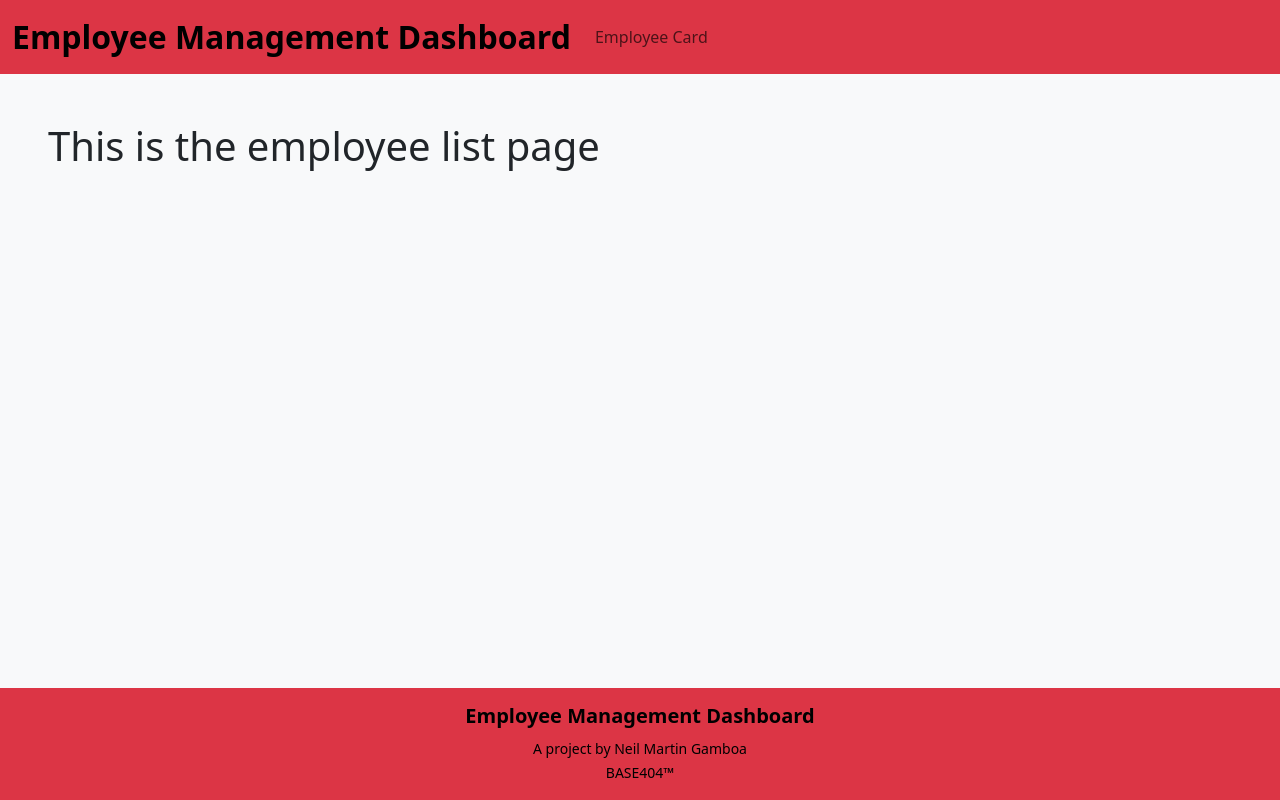
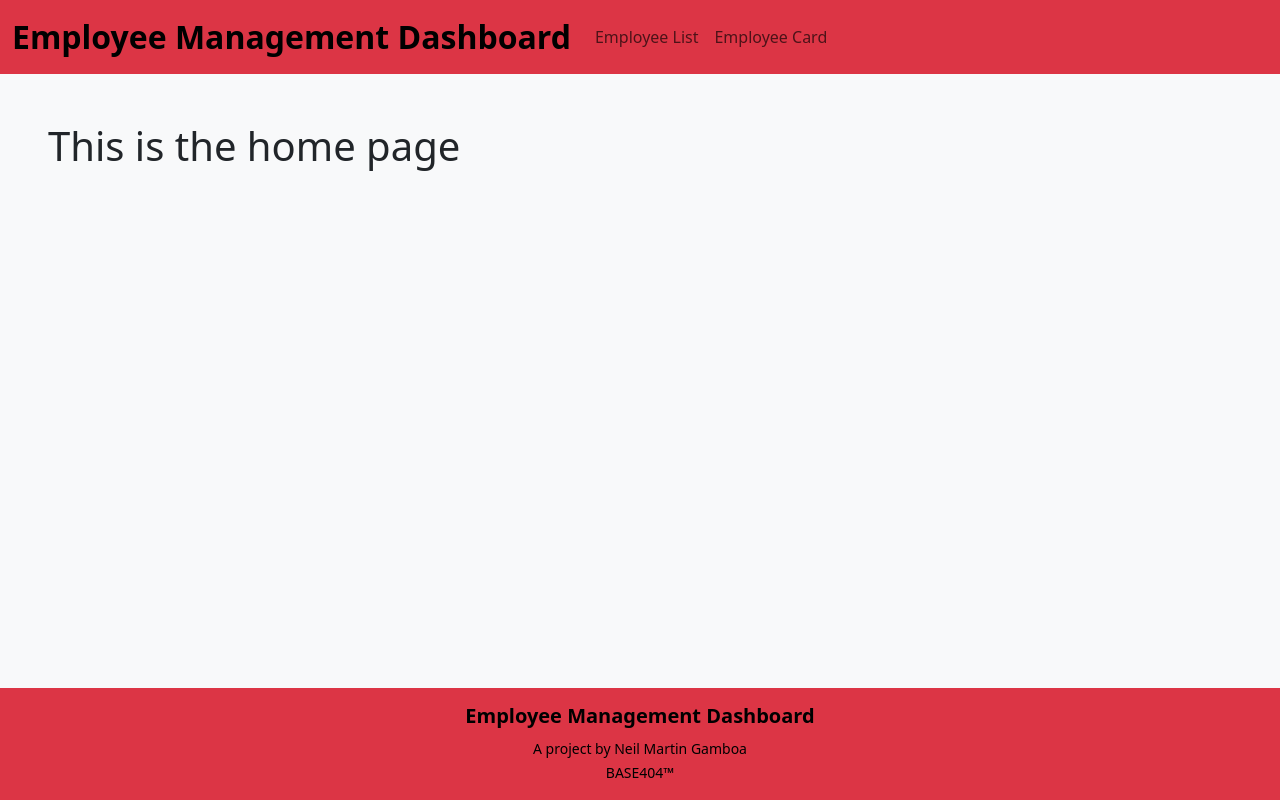
Before and after one commit to neilmrtngamboa/Project-4---Employee-Management-Dashboard, a React (Vite) app: page / in a window 1280 px wide. Built offline with nearby package versions, Linux system fonts and the light colour scheme.

Commit message:
added a home page

```diff
--- a/src/App.jsx
+++ b/src/App.jsx
@@ -3,6 +3,7 @@ import Layout from "./pages/Layout.jsx";
 import NotFound from "./pages/NotFound.jsx";
 import EmployeeList from "./pages/EmployeeList.jsx";
 import EmployeeCard from "./pages/EmployeeCard.jsx";
+import Home from "./pages/Home.jsx";
 import AddEmployee from "./pages/AddEmployee.jsx";
 import EditEmployee from "./pages/EditEmployee.jsx";
 import 'bootstrap/dist/css/bootstrap.css';
@@ -14,7 +15,8 @@ function App () {
         <BrowserRouter>
             <Routes>
                 <Route path="/" element={<Layout/>}>
-                    <Route index element={<EmployeeList/>}/>
+                    <Route index element={<Home/>}/>
+                    <Route path="employeelist" element={<EmployeeList/>}/>
                     <Route path="employeecard" element={<EmployeeCard/>}/>
                     <Route path="*" element={<NotFound/>}/>
 
--- /dev/null
+++ b/src/pages/Home.jsx
@@ -0,0 +1,10 @@
+
+function Home () {
+    return (
+        <>
+            <h1>This is the home page</h1>
+        </>
+    )
+}
+
+export default Home
--- a/src/pages/Layout.jsx
+++ b/src/pages/Layout.jsx
@@ -11,6 +11,7 @@ function Layout () {
                     </button>
                     <div className="collapse navbar-collapse" id="navbarNavAltMarkup">
                         <div className="navbar-nav">
+                            <Link className="nav-link" to='employeelist'>Employee List</Link>
                             <Link className="nav-link" to='employeecard'>Employee Card</Link>
                         </div>
                     </div>
```
